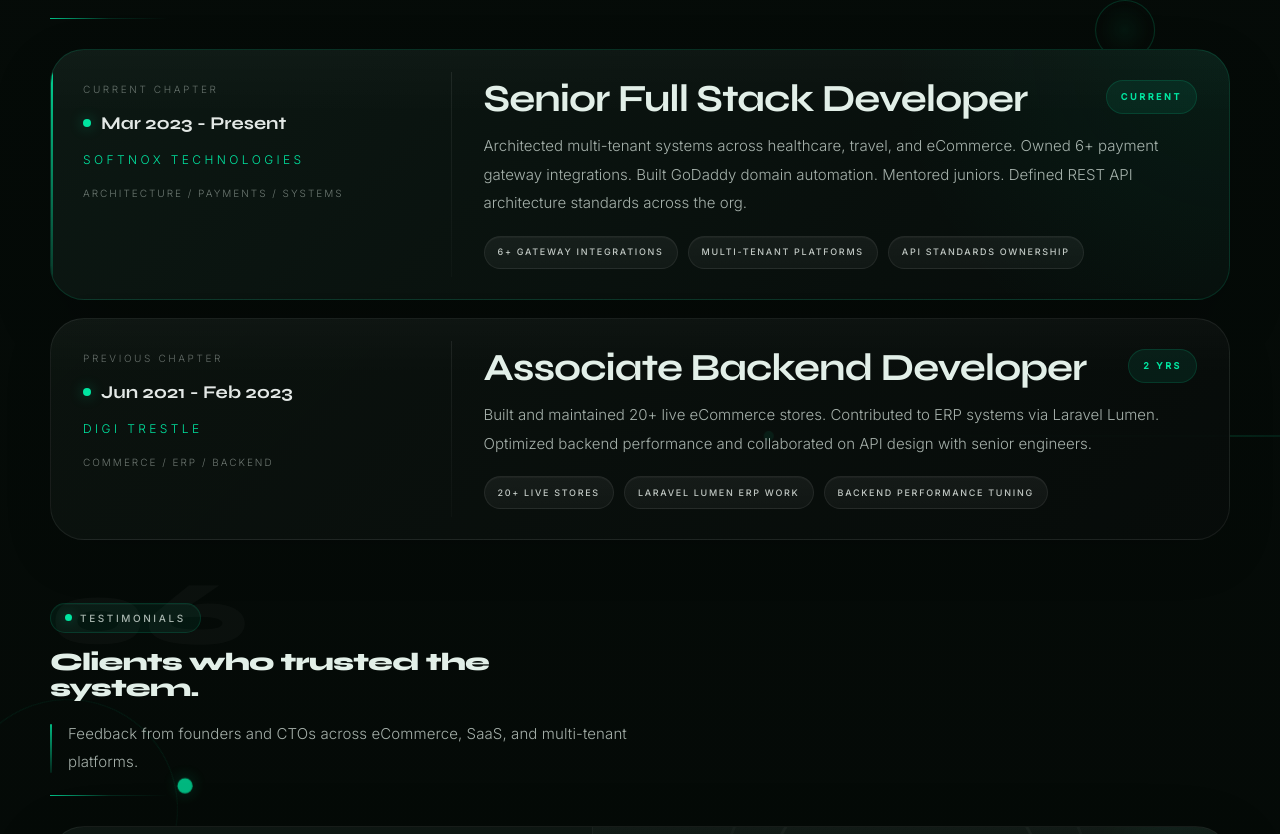
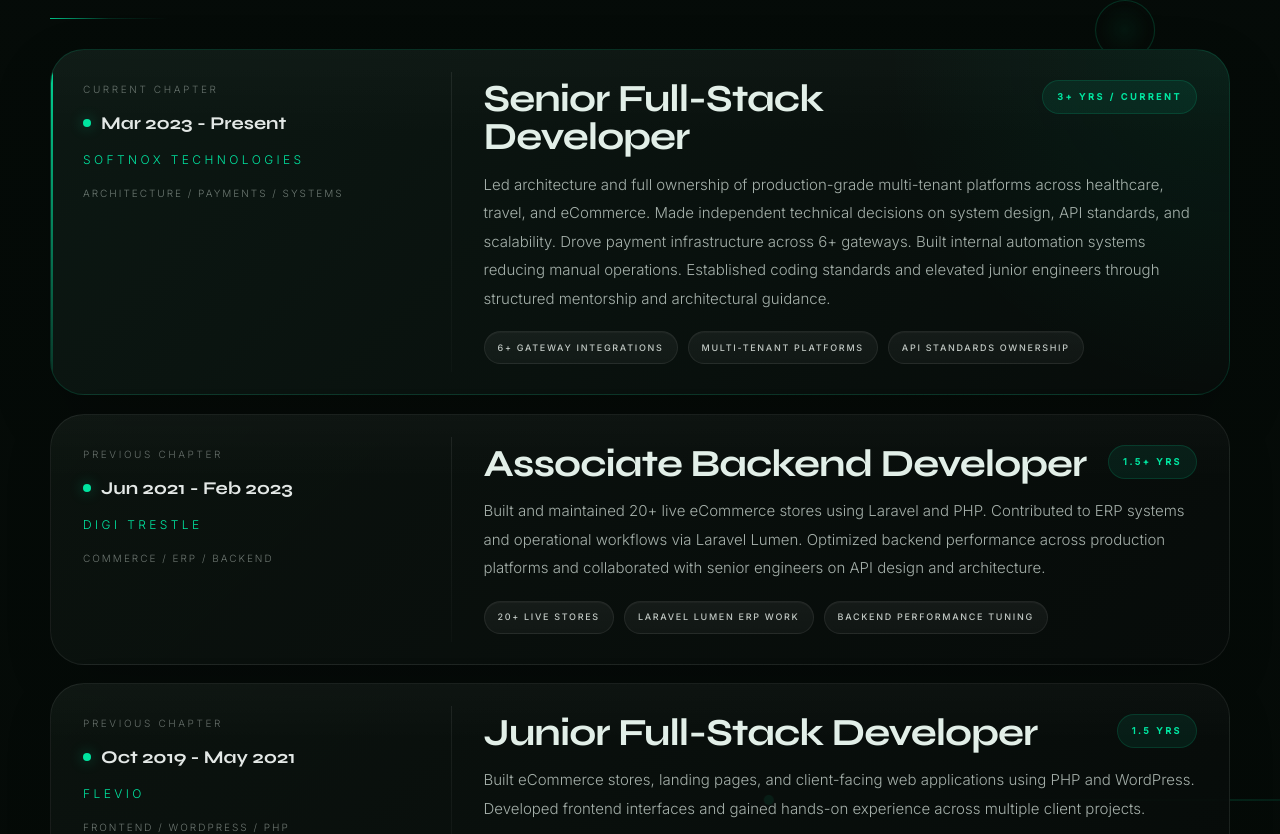
Before and after one commit to QadirSalman519/qadir-salman, a React (Vite) app: page / in a window 1280 px wide. Shown: the part 4686-5520 px from the top of the page. Built offline with nearby package versions, Linux system fonts and the light colour scheme.

Commit message:
Work Experience Fix

```diff
--- a/src/data/portfolioData.js
+++ b/src/data/portfolioData.js
@@ -258,19 +258,19 @@ My core strength is backend architecture, API design, payment systems, and scala
       { label: 'Production Ownership', line: '30%' },
     ],
   },
-  experience: {
+experience: {
     heading: "Where I've shipped.",
     subtext: 'From backend execution to architecture ownership, each role pushed me closer to shipping under real pressure.',
     items: [
       {
         period: 'Mar 2023 - Present',
         company: 'SOFTNOX TECHNOLOGIES',
-        title: 'Senior Full Stack Developer',
+        title: 'Senior Full-Stack Developer',
         focus: 'Architecture / Payments / Systems',
         description:
-          'Architected multi-tenant systems across healthcare, travel, and eCommerce. Owned 6+ payment gateway integrations. Built GoDaddy domain automation. Mentored juniors. Defined REST API architecture standards across the org.',
-        highlights: ['6+ gateway integrations', 'Multi-tenant platforms', 'API standards ownership'],
-        badge: 'Current',
+          'Led architecture and full ownership of production-grade multi-tenant platforms across healthcare, travel, and eCommerce. Made independent technical decisions on system design, API standards, and scalability. Drove payment infrastructure across 6+ gateways. Built internal automation systems reducing manual operations. Established coding standards and elevated junior engineers through structured mentorship and architectural guidance.',
+        highlights: ['6+ Gateway Integrations', 'Multi-Tenant Platforms', 'API Standards Ownership'],
+        badge: '3+ YRS / Current',
       },
       {
         period: 'Jun 2021 - Feb 2023',
@@ -278,9 +278,19 @@ My core strength is backend architecture, API design, payment systems, and scala
         title: 'Associate Backend Developer',
         focus: 'Commerce / ERP / Backend',
         description:
-          'Built and maintained 20+ live eCommerce stores. Contributed to ERP systems via Laravel Lumen. Optimized backend performance and collaborated on API design with senior engineers.',
-        highlights: ['20+ live stores', 'Laravel Lumen ERP work', 'Backend performance tuning'],
-        badge: '2 yrs',
+          'Built and maintained 20+ live eCommerce stores using Laravel and PHP. Contributed to ERP systems and operational workflows via Laravel Lumen. Optimized backend performance across production platforms and collaborated with senior engineers on API design and architecture.',
+        highlights: ['20+ Live Stores', 'Laravel Lumen ERP Work', 'Backend Performance Tuning'],
+        badge: '1.5+ YRS',
+      },
+      {
+        period: 'Oct 2019 - May 2021',
+        company: 'FLEVIO',
+        title: 'Junior Full-Stack Developer',
+        focus: 'Frontend / WordPress / PHP',
+        description:
+          'Built eCommerce stores, landing pages, and client-facing web applications using PHP and WordPress. Developed frontend interfaces and gained hands-on experience across multiple client projects.',
+        highlights: ['PHP & WordPress', 'eCommerce Stores', 'Frontend Interfaces'],
+        badge: '1.5 YRS',
       },
     ],
   },
```
